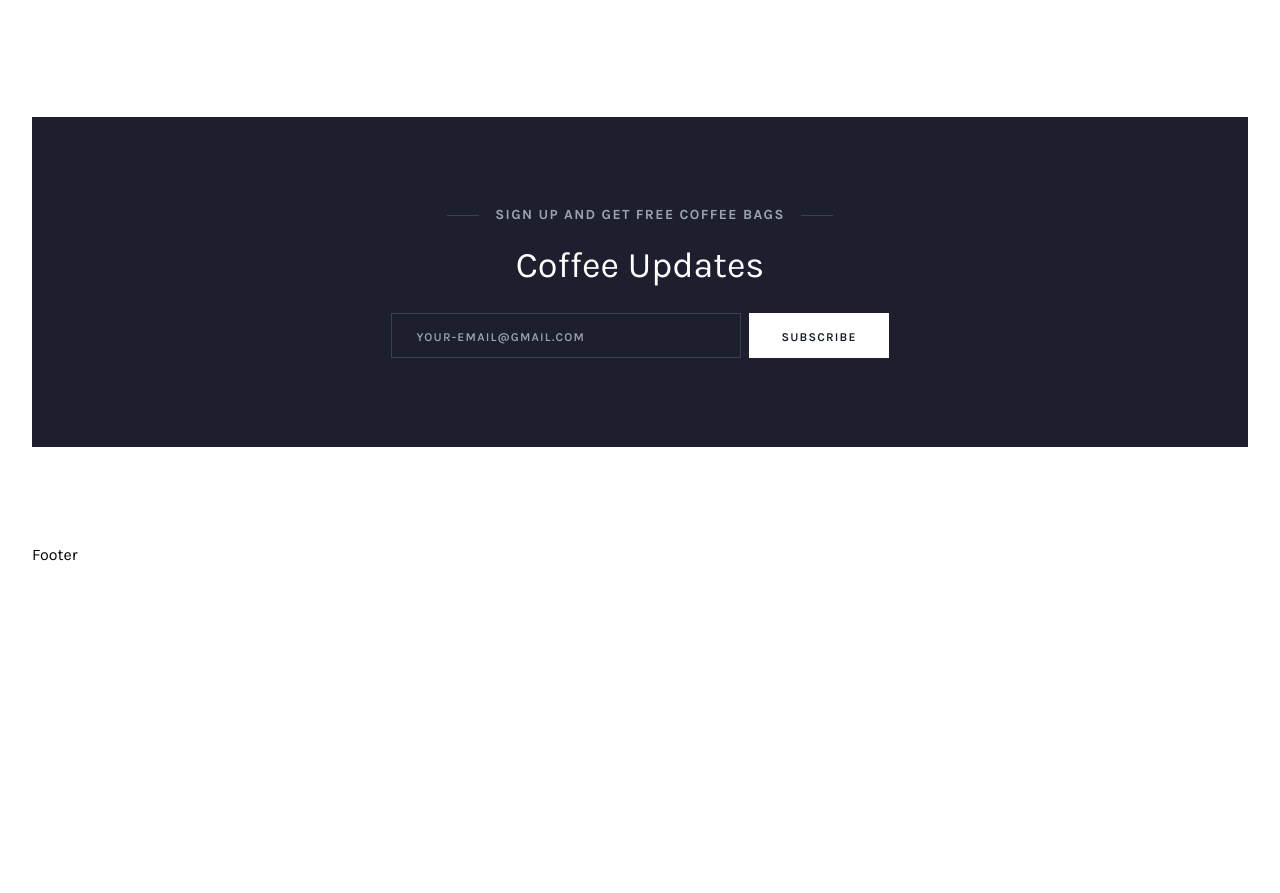
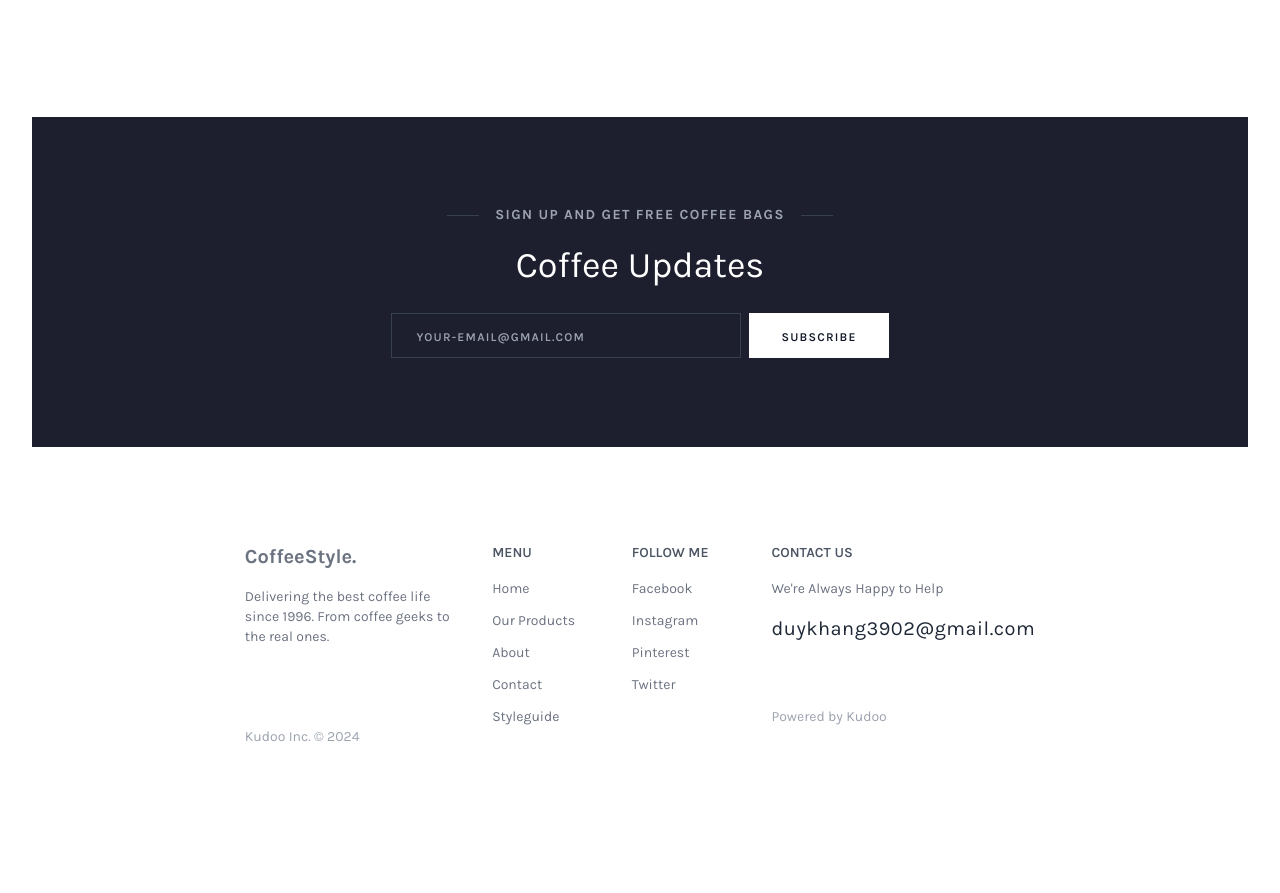
Before and after one commit to Kudoo39/coffee-page, a website: page public/index.html in a window 1280 px wide. Shown: the part 5354-6247 px from the top of the page. After the commit the page ends 6197 px from the top, so only its background shows below. Drawn offline with nearby package versions, Linux system fonts and the light colour scheme; files that its build step writes are made by us from their sources.

Commit message:
adding footer

```diff
--- a/public/index.html
+++ b/public/index.html
@@ -8,7 +8,7 @@
     <title>Simple Coffee Page</title>
     <script src="./main.js" type="text/javascript" async></script>
   </head>
-  <body>
+  <body class="overflow-x-hidden">
     <div class="root">
       <div class="content-wrapper font-Karla max-w-screen-2xl text-base mx-auto px-8">
         <header class="p-6 mx-auto">
@@ -598,7 +598,52 @@
           </div>
         </main>
 
-        <footer class="h-[350px]">Footer</footer>
+        <footer class="w-[95%] lg:w-[65%] mx-auto pb-24 text-gray-500 text-sm">
+          <div class="flex flex-col md:flex-row text-center md:text-left gap-12 md:gap-8">
+            <div class="basis-2/6">
+              <div class="font-bold text-xl mb-4">CoffeeStyle.</div>
+              <div class="mb-8 md:mb-20">
+                Delivering the best coffee life since 1996. From coffee geeks to the real ones.
+              </div>
+              <div class="text-gray-400 hover:text-coffee-400">Kudoo Inc. © 2024</div>
+            </div>
+            <div class="basis-1/6">
+              <div class="uppercase font-semibold text-gray-600 mb-4">Menu</div>
+              <div class="flex flex-col gap-3">
+                <div class=""><a href="#" class="hover:text-coffee-400">Home</a></div>
+                <div class=""><a href="#" class="hover:text-coffee-400">Our Products</a></div>
+                <div class=""><a href="#" class="hover:text-coffee-400">About</a></div>
+                <div class=""><a href="#" class="hover:text-coffee-400">Contact</a></div>
+                <div class=""><a href="#" class="hover:text-coffee-400">Styleguide</a></div>
+              </div>
+            </div>
+            <div class="basis-1/6">
+              <div class="uppercase font-semibold text-gray-600 mb-4">Follow me</div>
+              <div class="flex flex-col gap-3">
+                <div class=""><a href="https://www.facebook.com/" class="hover:text-coffee-400">Facebook</a></div>
+                <div class=""><a href="https://www.instagram.com/" class="hover:text-coffee-400">Instagram</a></div>
+                <div class=""><a href="https://www.pinterest.com/" class="hover:text-coffee-400">Pinterest</a></div>
+                <div class=""><a href="https://twitter.com/" class="hover:text-coffee-400">Twitter</a></div>
+              </div>
+            </div>
+            <div class="basis-2/6">
+              <div class="uppercase font-semibold text-gray-600 mb-8 md:mb-4">Contact Us</div>
+              <div class="mb-4">We&apos;re Always Happy to Help</div>
+              <div class="mb-16 text-gray-800 text-xl font-normal tracking-wide">
+                <a href="mailto:duykhang3902@gmail.com" class="hover:text-coffee-400">duykhang3902@gmail.com</a>
+              </div>
+              <div class="">
+                <a
+                  href="https://kudoo39.github.io/react-portfolio/"
+                  target="_blank"
+                  class="text-gray-400 hover:text-coffee-400"
+                >
+                  Powered by Kudoo
+                </a>
+              </div>
+            </div>
+          </div>
+        </footer>
       </div>
     </div>
   </body>
```
